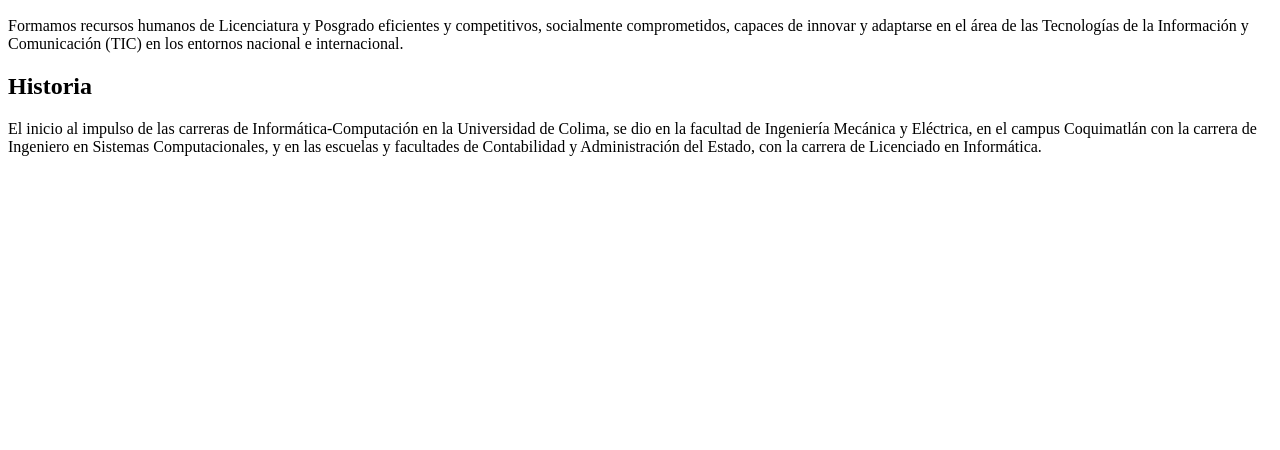
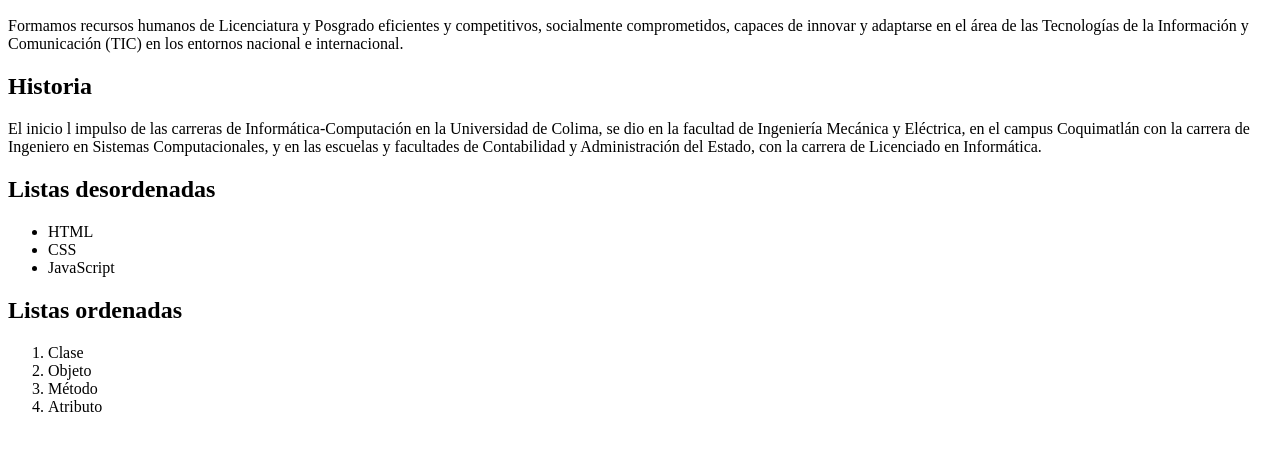
Before and after one commit to AlfredoSanNav/01-Elementos-html, a plain HTML site: page index.html in a window 1280 px wide. Shown: the part 96-546 px from the top of the page. Drawn offline with Linux system fonts and the light colour scheme.

Commit message:
Añade listas

```diff
--- a/index.html
+++ b/index.html
@@ -11,7 +11,23 @@
     <p>
         Formamos recursos humanos de Licenciatura y Posgrado eficientes y competitivos, socialmente comprometidos, capaces de innovar y adaptarse en el área de las Tecnologías de la Información y Comunicación (TIC) en los entornos nacional e internacional.</p>
     <h2>Historia</h2>
-    <p> El inicio al impulso de las carreras de Informática-Computación en la Universidad de Colima, se dio en la facultad de Ingeniería Mecánica y Eléctrica, en el campus Coquimatlán con la carrera de Ingeniero en Sistemas Computacionales, y en las escuelas y facultades de Contabilidad y Administración del Estado, con la carrera de Licenciado en Informática.</p>
+    <p> El inicio l impulso de las carreras de Informática-Computación en la Universidad de Colima, se dio en la facultad de Ingeniería Mecánica y Eléctrica, en el campus Coquimatlán con la carrera de Ingeniero en Sistemas Computacionales, y en las escuelas y facultades de Contabilidad y Administración del Estado, con la carrera de Licenciado en Informática.</p>
+
+    <h2> Listas desordenadas </h2>
+    <ul>
+        <li>HTML</li>
+        <li>CSS</li>
+        <li>JavaScript</li>
+    </ul>
+
+    <h2> Listas ordenadas</h2>
+    <ol>
+        <li>Clase</li>
+        <li>Objeto</li>
+        <li>Método</li>
+        <li>Atributo</li>
+    </ol>
+
 
 </body>
 </html>
```
